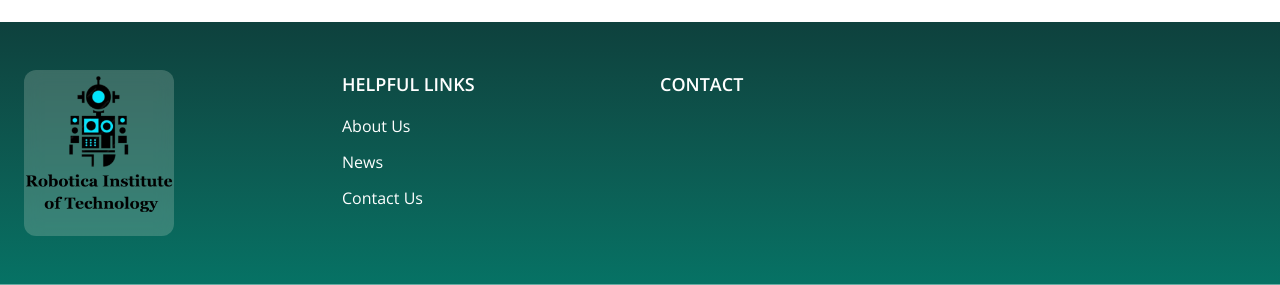
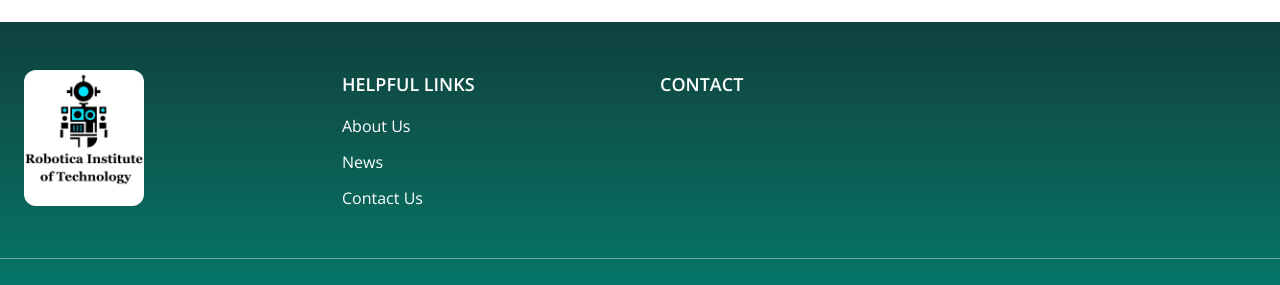
Before and after one commit to manishaa8981/robotica_website, a Next.js app: page / in a window 1280 px wide. Shown: the part 874-1159 px from the top of the page. Built offline with nearby package versions, Linux system fonts and the light colour scheme; no server answers.

Commit message:
button color

```diff
--- a/src/components/Footer.jsx
+++ b/src/components/Footer.jsx
@@ -1,6 +1,5 @@
 "use client";
 
-import { getInstitutionProfileApi } from "../axios/api";
 import { Mail, MapPin, Phone } from "lucide-react";
 import Image from "next/image";
 import Link from "next/link";
@@ -11,6 +10,7 @@ import {
   FaLinkedinIn,
   FaWhatsapp,
 } from "react-icons/fa";
+import { getInstitutionProfileApi } from "../axios/api";
 
 export const Footer = () => {
   const [data, setData] = useState(null);
@@ -28,12 +28,12 @@ export const Footer = () => {
     <footer className="bg-linear-to-b from-[#0e413d] to-green text-white pt-12 overflow-hidden">
       <div className="relative z-10 max-w-7xl mx-auto px-6 grid gap-10 grid-cols-1 sm:grid-cols-2 md:grid-cols-3 lg:grid-cols-4">
         {/* Logo */}
-        <div className=" rounded-xl items-center h-fit  shadow-[0_10px_10px_beige/40] bg-beige/20 backdrop-blur-sm w-fit">
+        <div className=" rounded-xl items-center h-fit  shadow-[0_10px_10px_beige/40] bg-white backdrop-blur-sm w-fit">
           <Image
             src="/brandlogo.png"
             alt="logo"
-            width={150}
-            height={80}
+            width={120}
+            height={60}
             className="mb-4 rounded-lg "
           />
 
--- a/src/components/home-components/Hero.jsx
+++ b/src/components/home-components/Hero.jsx
@@ -97,7 +97,7 @@ export const HeroBanner = () => {
               </a>
               <a
                 href="/labs"
-                className="bg-[#d7c097] hover:bg-[#d7c097]-600 shadow-sm font-semibold px-6 py-3 rounded-full transition text-black"
+                className="bg-white border-green border-2 hover:bg-[#d7c097]-600 shadow-sm font-semibold px-6 py-3 rounded-full transition text-green"
               >
                 Book a Lab Tour
               </a>
```
